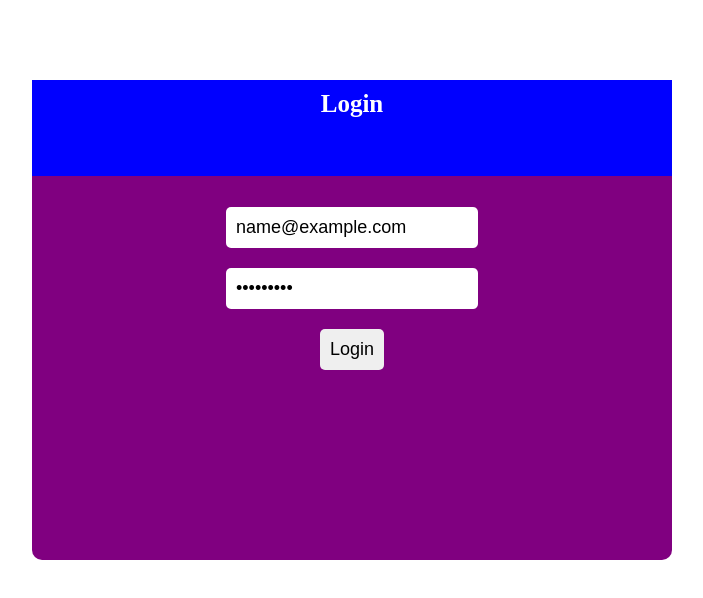
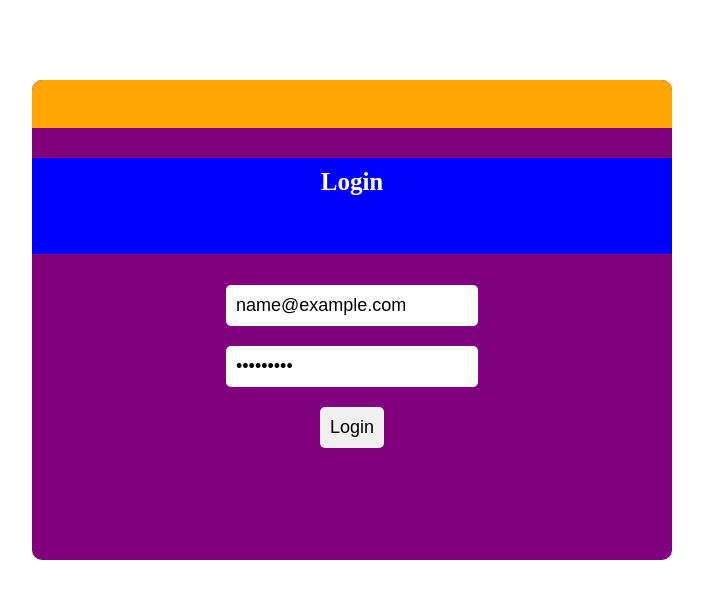
Before and after one commit to FaizanSb/FormValidation, a plain HTML site: page FrontEnd/login.html in a window 1280 px wide. Both pictures are taken after typing "name@example.com", "Sample123" into the empty fields and a click on the button "Login". Shown: the whole page, without its empty margins (288-991 px from the left). Drawn offline with Linux system fonts and the light colour scheme; no server answers.

Commit message:
mange error handling'

```diff
--- a/FrontEnd/login.html
+++ b/FrontEnd/login.html
@@ -8,7 +8,7 @@
 </head>
 <body>
     <div class="parent">
-        <div class="error" style="color: red;"></div>
+        <div id="error" style="color: red; background-color: orange; text-align: center; font-weight: bold; height: 10%; padding: 10px; box-sizing: border-box; border-top-left-radius: 10px; border-top-right-radius: 10px;"></div>
 
         <h2>Login</h2>
         <form action="" id="form">
--- a/FrontEnd/login.js
+++ b/FrontEnd/login.js
@@ -1,12 +1,13 @@
 
 let form = document.getElementById('form');
+let error = document.getElementById('error');
 
 form.addEventListener('submit', async (e) => {
     e.preventDefault();
     let email = document.getElementById('email').value.trim();
     let password = document.getElementById('password').value.trim();
+    error.textContent = '';
 
-    let error = document.getElementById('error');
     if (email === '' || password === '') {
         error.textContent = 'All fields are required.';
         console.log('All fields are required.');
```
Also changed, not shown: FrontEnd/dashboard.html (+2 -1 lines).
